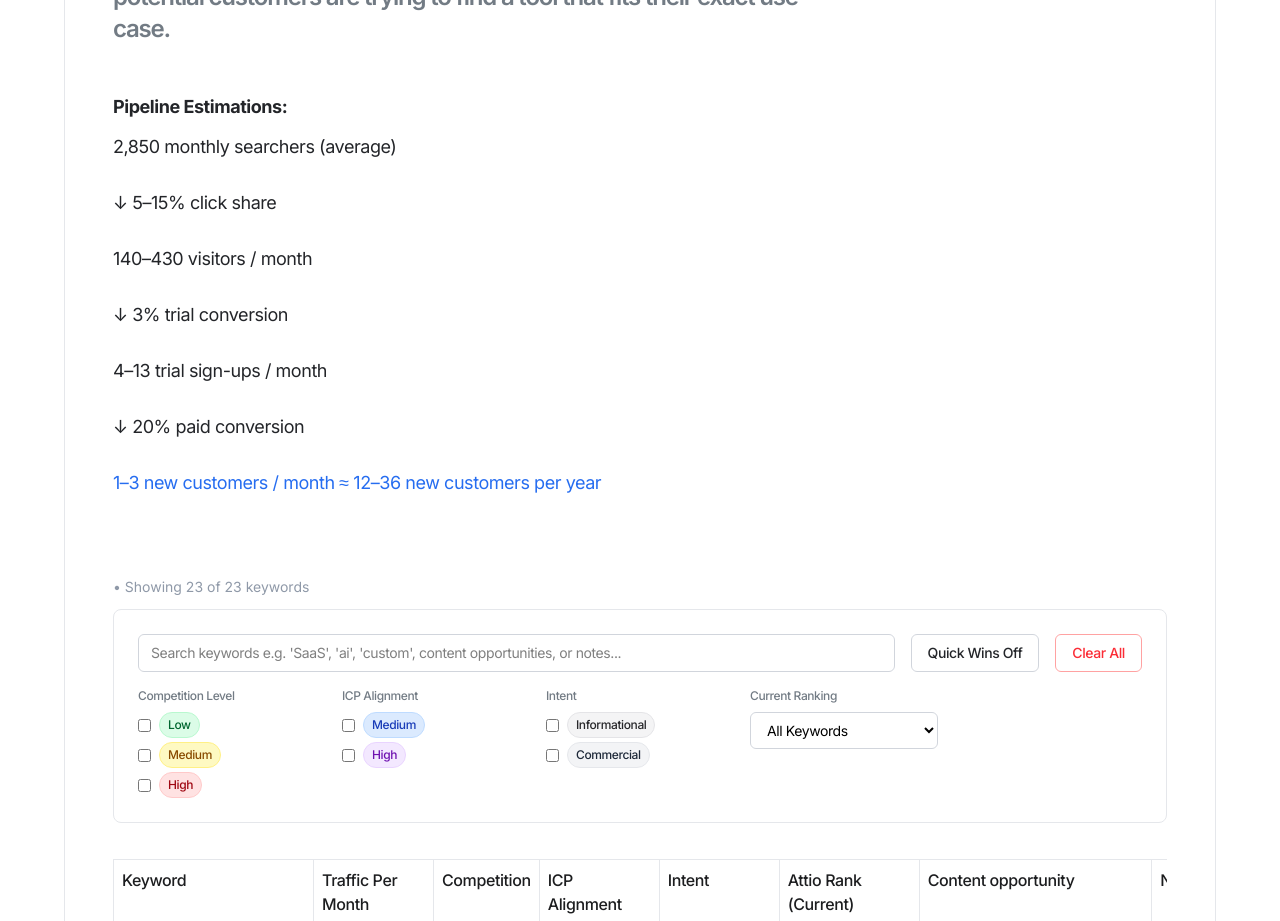
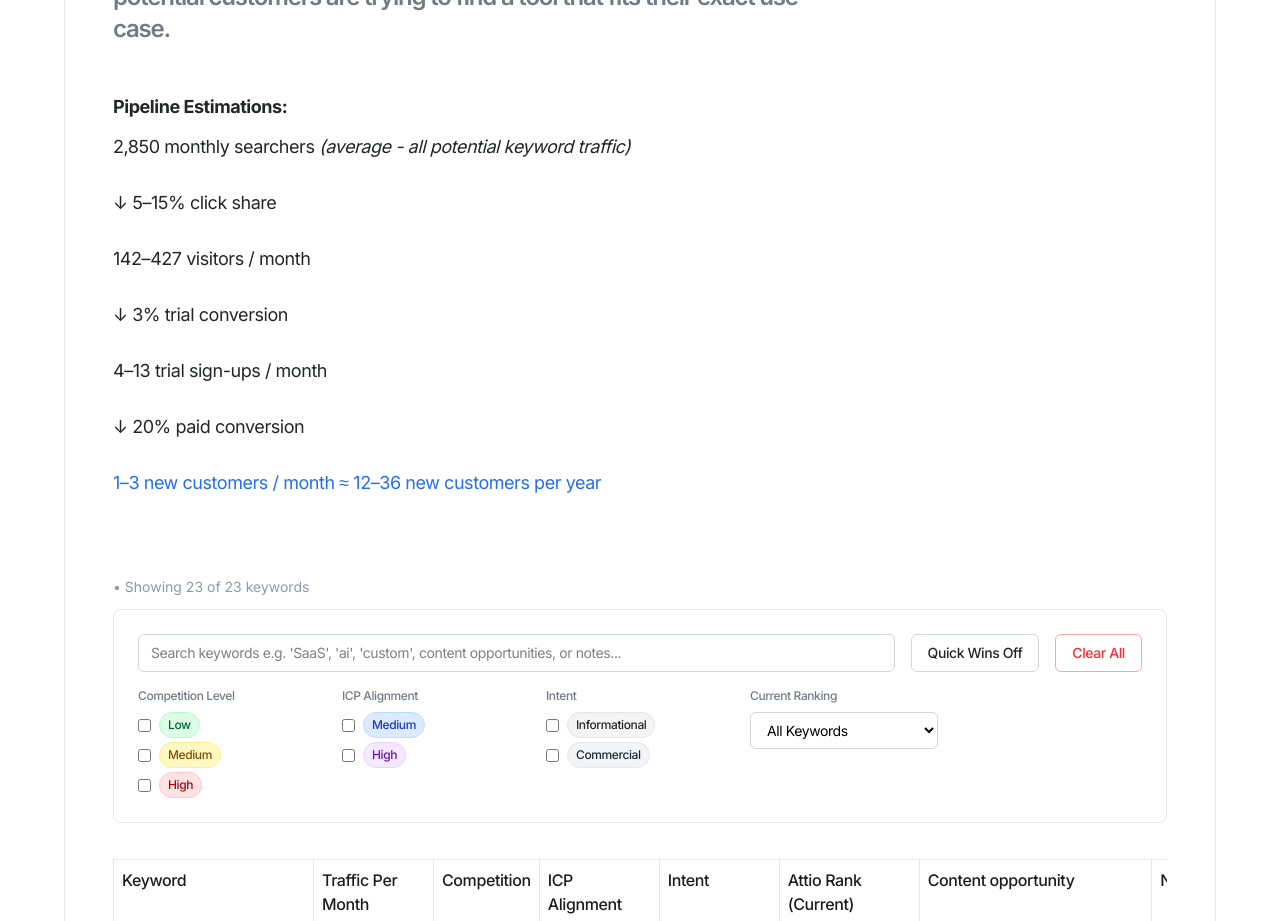
Before and after one commit to Wj9488/attio-keywords-db-will-jones, a Next.js app: page / in a window 1280 px wide. Shown: the part 1020-1941 px from the top of the page. Built offline with nearby package versions, Linux system fonts and the light colour scheme.

Commit message:
UPDATE | Final

```diff
--- a/pages/index.js
+++ b/pages/index.js
@@ -683,9 +683,9 @@ export default function Home() {
             <strong>Pipeline Estimations:</strong>
           </p>
           <p className="lg:text-lg text-body-black tracking-tight pt-3">
-            2,850 monthly searchers (average)<br /><br />
+            2,850 monthly searchers <span className="italic">(average - all potential keyword traffic)</span><br /><br />
             ↓ 5–15% click share<br /><br />
-            140–430 visitors / month<br /><br />
+            142–427 visitors / month<br /><br />
             ↓ 3% trial conversion<br /><br />
             4–13 trial sign-ups / month<br /><br />
             ↓ 20% paid conversion<br /><br />
```
